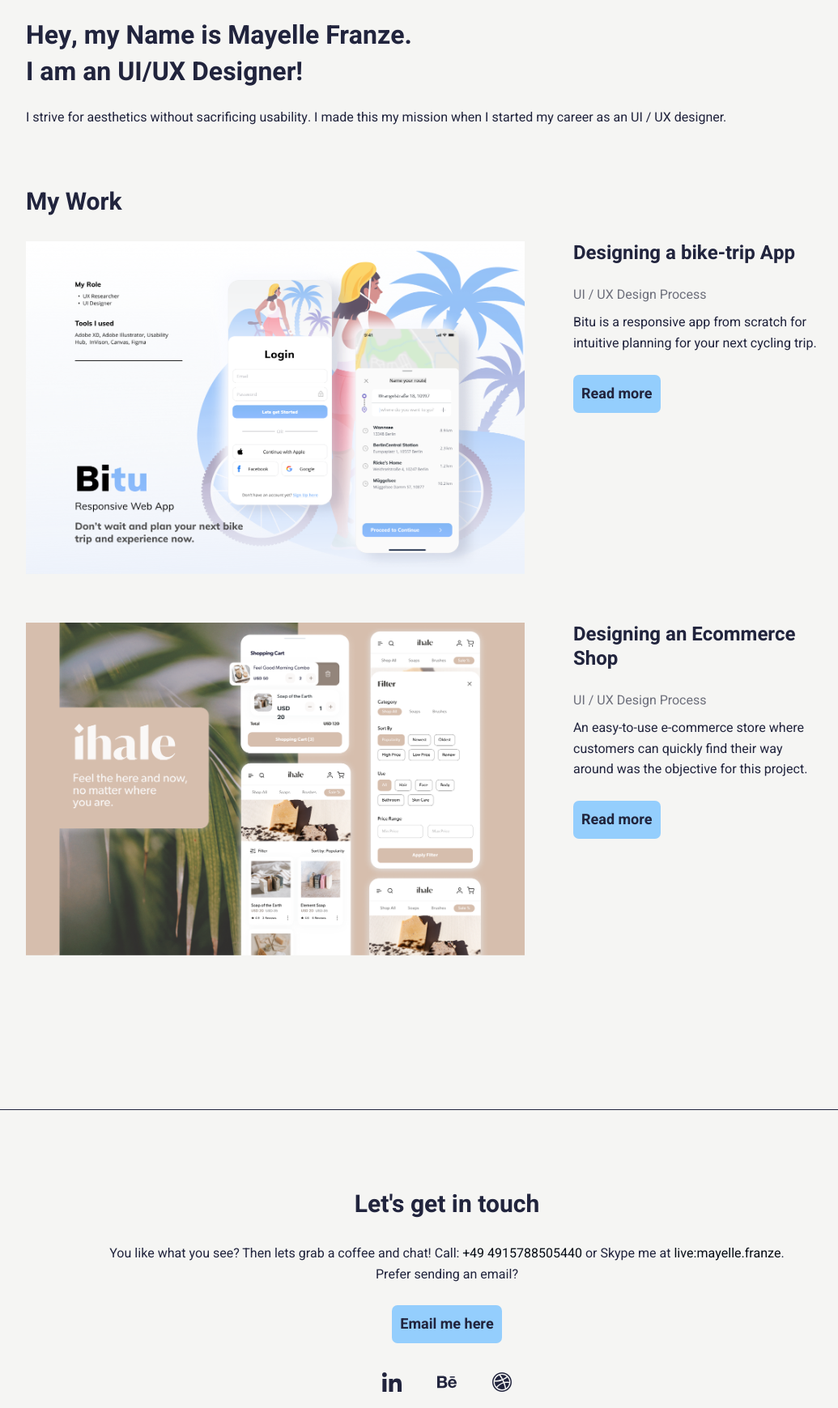
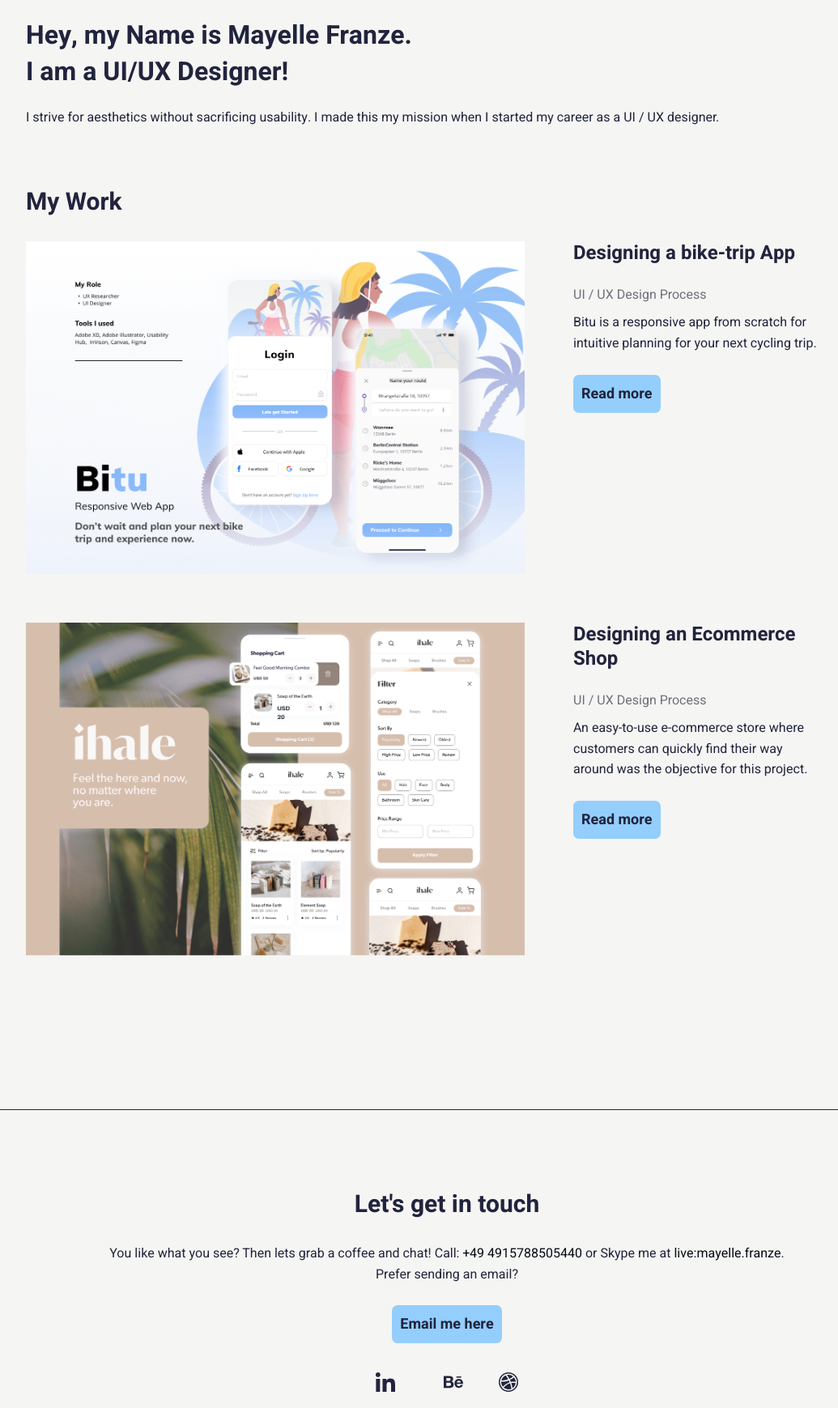
Before and after one commit to Mayelle-Franze/portfolio_website, a plain HTML site: page index.html in a window 1280 px wide. Shown: the part 180-1919 px from the top of the page at 81% size, without its empty margins (88-1123 px from the left). Drawn offline with nearby package versions, Linux system fonts and the light colour scheme.

Commit message:
update/index.html/style.css
update the feedback

```diff
--- a/index.html
+++ b/index.html
@@ -53,8 +53,8 @@
       <!-- Start hero section -->
       <div id="hero">
         <div class="container">
-          <h1>Hey, my Name is Mayelle Franze. <span> I am an UI/UX Designer!</span></h1>
-          <p> I strive for aesthetics without sacrificing usability. I made this my mission when I started my career as an UI / UX designer.</p>
+          <h1>Hey, my Name is Mayelle Franze. <span> I am a UI/UX Designer!</span></h1>
+          <p> I strive for aesthetics without sacrificing usability. I made this my mission when I started my career as a UI / UX designer.</p>
         </div>
       </div>
       <!-- END Hero  -->
@@ -146,11 +146,11 @@
           </li>
 
           <li><a href="https://www.behance.net/mayellefranze" target="_blank">
-              <svg width="48" height="48" viewBox="0 0 48 48" fill="none" xmlns="http://www.w3.org/2000/svg">
-                <path fill-rule="evenodd" clip-rule="evenodd"
-                  d="M24.3651 26.9488C24.3651 25.1005 23.486 23.7342 21.6697 23.2222C22.9949 22.591 23.686 21.6349 23.686 20.1476C23.686 17.2151 21.4936 16.5 18.9642 16.5H12V31.2235H19.1592C21.8437 31.2235 24.3651 29.9403 24.3651 26.9488ZM15.2466 19.0134H18.2931C19.4643 19.0134 20.5185 19.3415 20.5185 20.6957C20.5185 21.9459 19.6983 22.449 18.5381 22.449H15.2466V19.0134ZM15.2456 28.7231V24.6684H18.7842C20.2134 24.6684 21.1176 25.2625 21.1176 26.7708C21.1176 28.258 20.0384 28.7231 18.7172 28.7231H15.2456ZM30.7992 31.2093C33.3537 31.2093 35.0079 30.0621 35.8041 27.6237H33.2116C32.9326 28.5338 31.7824 29.0149 30.8902 29.0149C29.1689 29.0149 28.2648 28.0097 28.2648 26.3015H35.9791C36.2231 22.8829 34.3188 19.9694 30.7982 19.9694C27.5387 19.9694 25.3263 22.4118 25.3263 25.6113C25.3263 28.9319 27.4226 31.2093 30.7992 31.2093ZM30.7072 22.1817C32.1825 22.1817 32.9246 23.0459 33.0486 24.4591H28.2688C28.3658 23.0579 29.299 22.1817 30.7072 22.1817ZM33.6587 16.9918H27.6697V18.4421H33.6587V16.9918Z"
-                  fill="#21243D" />
-              </svg>
+            <a href="https://www.behance.net/mayellefranze" target="_blank">
+                <svg width="48" height="48" viewBox="0 0 48 48" fill="none" xmlns="http://www.w3.org/2000/svg">
+                  <path fill-rule="evenodd" clip-rule="evenodd"
+                    d="M24.3651 26.9488C24.3651 25.1005 23.486 23.7342 21.6697 23.2222C22.9949 22.591 23.686 21.6349 23.686 20.1476C23.686 17.2151 21.4936 16.5 18.9642 16.5H12V31.2235H19.1592C21.8437 31.2235 24.3651 29.9403 24.3651 26.9488ZM15.2466 19.0134H18.2931C19.4643 19.0134 20.5185 19.3415 20.5185 20.6957C20.5185 21.9459 19.6983 22.449 18.5381 22.449H15.2466V19.0134ZM15.2456 28.7231V24.6684H18.7842C20.2134 24.6684 21.1176 25.2625 21.1176 26.7708C21.1176 28.258 20.0384 28.7231 18.7172 28.7231H15.2456ZM30.7992 31.2093C33.3537 31.2093 35.0079 30.0621 35.8041 27.6237H33.2116C32.9326 28.5338 31.7824 29.0149 30.8902 29.0149C29.1689 29.0149 28.2648 28.0097 28.2648 26.3015H35.9791C36.2231 22.8829 34.3188 19.9694 30.7982 19.9694C27.5387 19.9694 25.3263 22.4118 25.3263 25.6113C25.3263 28.9319 27.4226 31.2093 30.7992 31.2093ZM30.7072 22.1817C32.1825 22.1817 32.9246 23.0459 33.0486 24.4591H28.2688C28.3658 23.0579 29.299 22.1817 30.7072 22.1817ZM33.6587 16.9918H27.6697V18.4421H33.6587V16.9918Z"
+                    fill="#21243D" />
             </a>
           </li>
 
--- a/style.css
+++ b/style.css
@@ -332,10 +332,7 @@ footer ul li a svg:hover {
     width: 100%;
   }
 
-  .row::after. {
-    content: "";
-    display: table;
-}
+
 
   [class*="col-"] {
     float: left;
@@ -411,6 +408,10 @@ footer ul li a svg:hover {
     display: block;
   }
 
+    }
+
+
+
   /* Large devices (1024px and larger) */
   @media only screen and (min-width: 1024px) {
     header {
```
Also changed, not shown: 1 other file.
